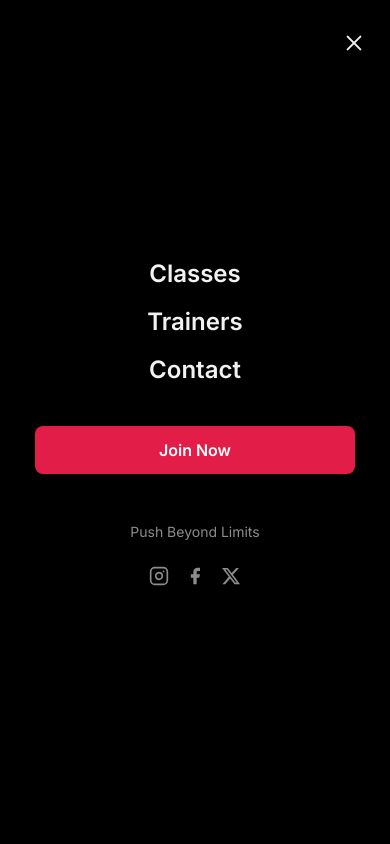
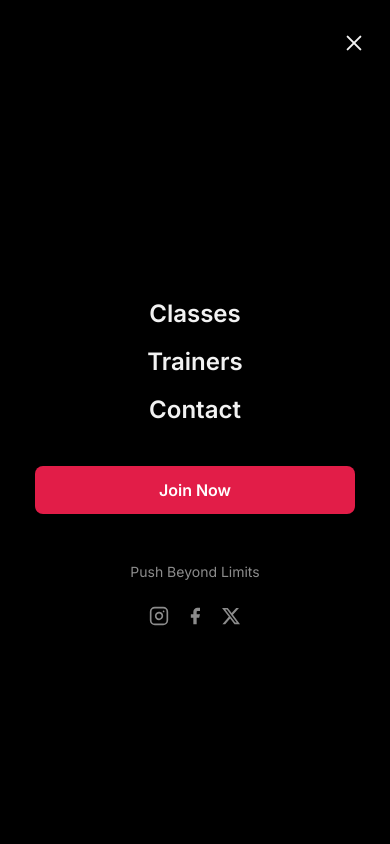
Before and after one commit to Eochristo/Markville-fitness, a Next.js app: page / in a window 390 px wide. Both pictures are taken after a click on the button "Open menu". Shown: the top 844 px of the page. Built offline with nearby package versions, Linux system fonts and the light colour scheme.

Commit message:
fix: ensure consistent header and overlay background on mobile
Add condition to switch header background and adjust overlay padding.

```diff
--- a/components/layout/site-header.tsx
+++ b/components/layout/site-header.tsx
@@ -94,9 +94,11 @@ export function SiteHeader() {
     <header
       className={cn(
         "sticky top-0 z-50 w-full transition-all duration-300",
-        scrolled
-          ? "border-b border-border/50 bg-background/90 backdrop-blur-lg"
-          : "bg-background"
+        mobileOpen
+          ? "bg-black"
+          : scrolled
+            ? "border-b border-border/50 bg-background/90 backdrop-blur-lg"
+            : "bg-background"
       )}
     >
       <div className="mx-auto flex max-w-6xl items-center justify-between px-4 py-4">
@@ -177,7 +179,7 @@ export function SiteHeader() {
       {/* Mobile overlay nav */}
       <div
         className={cn(
-          "fixed inset-0 z-40 flex flex-col bg-black transition-all duration-300 md:hidden",
+          "fixed inset-0 z-40 flex flex-col bg-black pt-20 transition-all duration-300 md:hidden",
           mobileOpen
             ? "pointer-events-auto opacity-100"
             : "pointer-events-none opacity-0"
```
